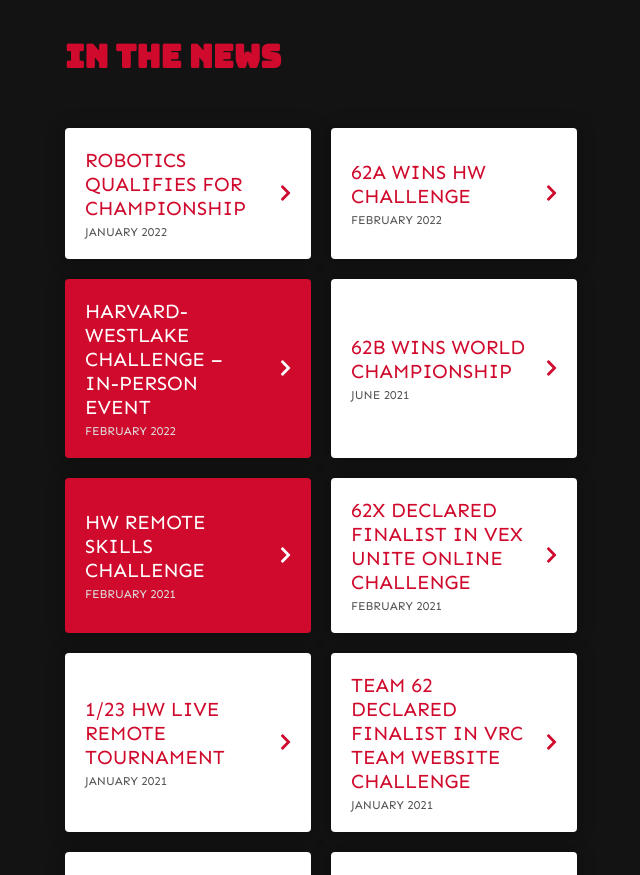
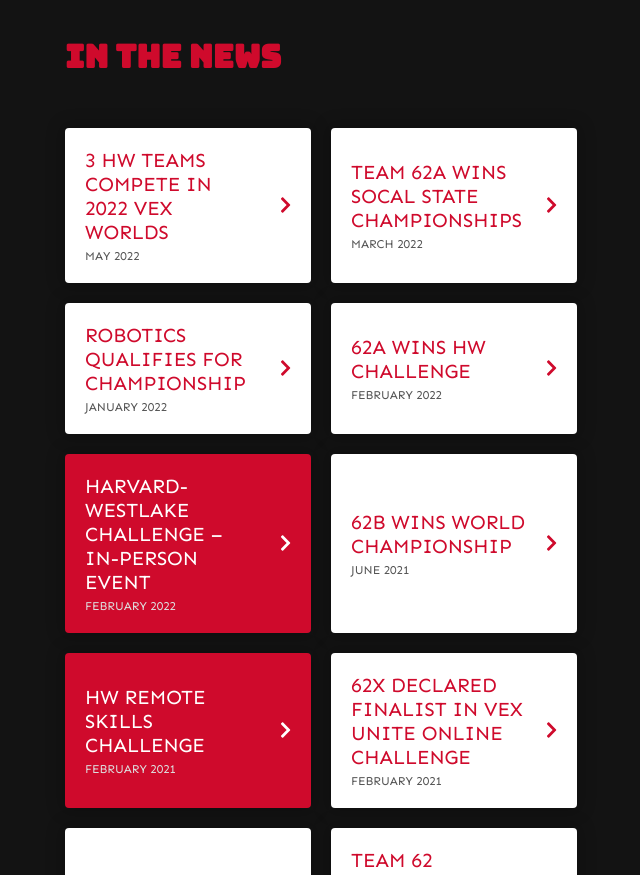
Before and after one commit to ericyoondotcom/62RoboticsWebpage, a React (Create React App) app in the folder web/: page / in a window 1280 px wide. Shown: the part 5080-5955 px from the top of the page, without its empty margins (319-959 px from the left). Built offline with nearby package versions, Linux system fonts and the light colour scheme.

Commit message:
Add nvmrc and update website

```diff
--- a/web/src/components/News.js
+++ b/web/src/components/News.js
@@ -2,6 +2,16 @@
 import React from "react";
 
 const LINKS = [
+    {
+        text: "3 HW Teams Compete in 2022 VEX Worlds",
+        subtitle: "May 2022",
+        url: "https://www.robotevents.com/robot-competitions/vex-robotics-competition/RE-VRC-21-5258.html"
+    },
+    {
+        text: "Team 62A Wins SoCal State Championships",
+        subtitle: "March 2022",
+        url: "https://www.instagram.com/p/Ca279bRPCR_/"
+    },
     {
         text: "Robotics Qualifies for Championship",
         subtitle: "January 2022",
--- a/web/src/components/Teams.js
+++ b/web/src/components/Teams.js
@@ -14,18 +14,18 @@
         content: (
             <p>
                 62A is one of our most accomplished and experienced teams. They are the SoCal Los Angeles state champions,
-                and have won numerous awards, including the excellence award at 2019 SoCal states. 62A will be cometing in
-                VEX Worlds this year.
+                and have won numerous awards, including the excellence award at 2019 SoCal states. 62A were subdivision
+                quarterfinalists in the Tipping Point world championships.
             </p>
         ),
         images: []
     },
     B: {
-        subtitle: "Aidan Yap, Ethan Wang, Justin Sun, Peter Shen",
+        subtitle: "Aidan Yap, Allison Nguyen, Donya Ghassemieh, Ethan Wang, Jaydon Faal, Justin Sun, Matthew Messaye, Matthew Nguyen, Peter Shen",
         content: (
             <p>
-                62B is a reigning world championship team, having won VEX Worlds in the 2020-2021 Change Up season.
-                They are returning to worlds this year.
+                62B is a highly experienced team as the the winner of the Change Up world championships.
+                62B returned to VEX Worlds during the Tipping Point season.
             </p>
         ),
         images: []
@@ -44,7 +44,8 @@
         content: (
             <p>
                 62X is a team of juniors who have been competing since 2019-2020. During the 2020-2021 season, they reached subdivision
-                semifinalists in VEX Worlds, and they will be returning to VEX Worlds this year after qualifying through skills.
+                semifinalists in VEX Worlds, and reached subdivision playoffs at VEX Worlds in the 2021-2022 season after qualifying
+                through skills.
                 <div style={{textAlign: "center", marginTop: "30px"}}>
                     <iframe title="VR Driving Simulation" width="560" height="315" src="https://www.youtube.com/embed/8iuNajfST8g" frameborder="0" allow="accelerometer; autoplay; clipboard-write; encrypted-media; gyroscope; picture-in-picture" allowfullscreen></iframe>
                 </div>
@@ -53,7 +54,7 @@
         images: [ImgX2, ImgX3, ImgX1, ImgX4]
     },
     V: {
-        subtitle: "",
+        subtitle: "Natalie Lim, Sophia Zhang, Valeria Ruelas",
         content: (
             <p>
 
@@ -62,7 +63,7 @@
         images: []
     },
     Y: {
-        subtitle: "",
+        subtitle: "Cayley Tolbert-Schwartz, Everett Tolbert-Schwartz",
         content: (
             <p>
 
@@ -74,7 +75,7 @@
         subtitle: "Jack Austen, Oren Hartstein",
         content: (
             <p>
-                62Z is a team of juniors who have built up experience from competing in the 2019-2020 Tower Takeover season.
+                62Z is a team of sophomores and juniors who have built up experience from competing in the 2019-2020 Tower Takeover season.
                 They made it to quarterfinals in the San Diego State Championship.
             </p>
         ),
```
Also changed, not shown: 1 other file (tests, documents, lock files or other folders).
